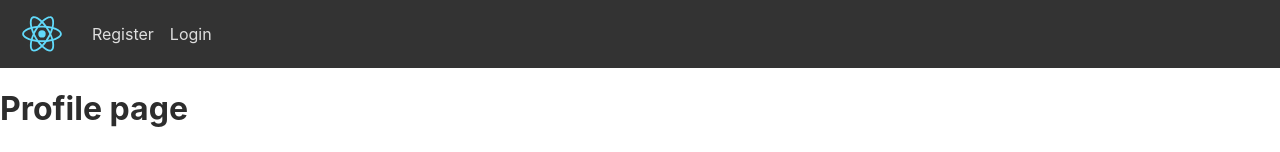
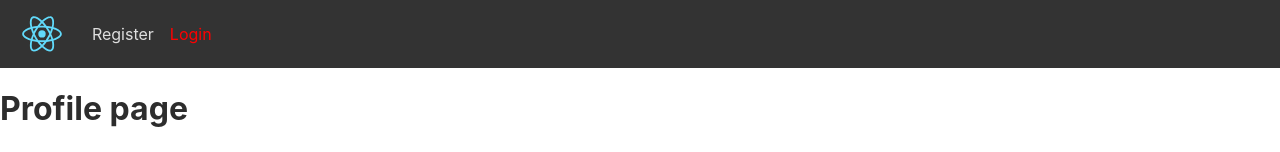
Before and after one commit to atomAltera/lesson41, a React (Create React App) app in the folder frontend/: page / in a window 1280 px wide. Shown: the top 152 px of the page. Built offline with nearby package versions, Linux system fonts and the light colour scheme; no server answers.

Commit message:
Making logout red

```diff
--- a/frontend/src/components/MeinMenu.tsx
+++ b/frontend/src/components/MeinMenu.tsx
@@ -64,7 +64,7 @@ export const MainMenu: React.FC<Props> = ({user}) => {
           ) : (
             <ul>
                 <li><NavLink to="/signup">Register</NavLink></li>
-                <li><NavLink to="/login">Login</NavLink></li>
+                <li><NavLink to="/login" style={{color: "red"}}>Login</NavLink></li>
             </ul>
           )}
       </StyledNav>
```
